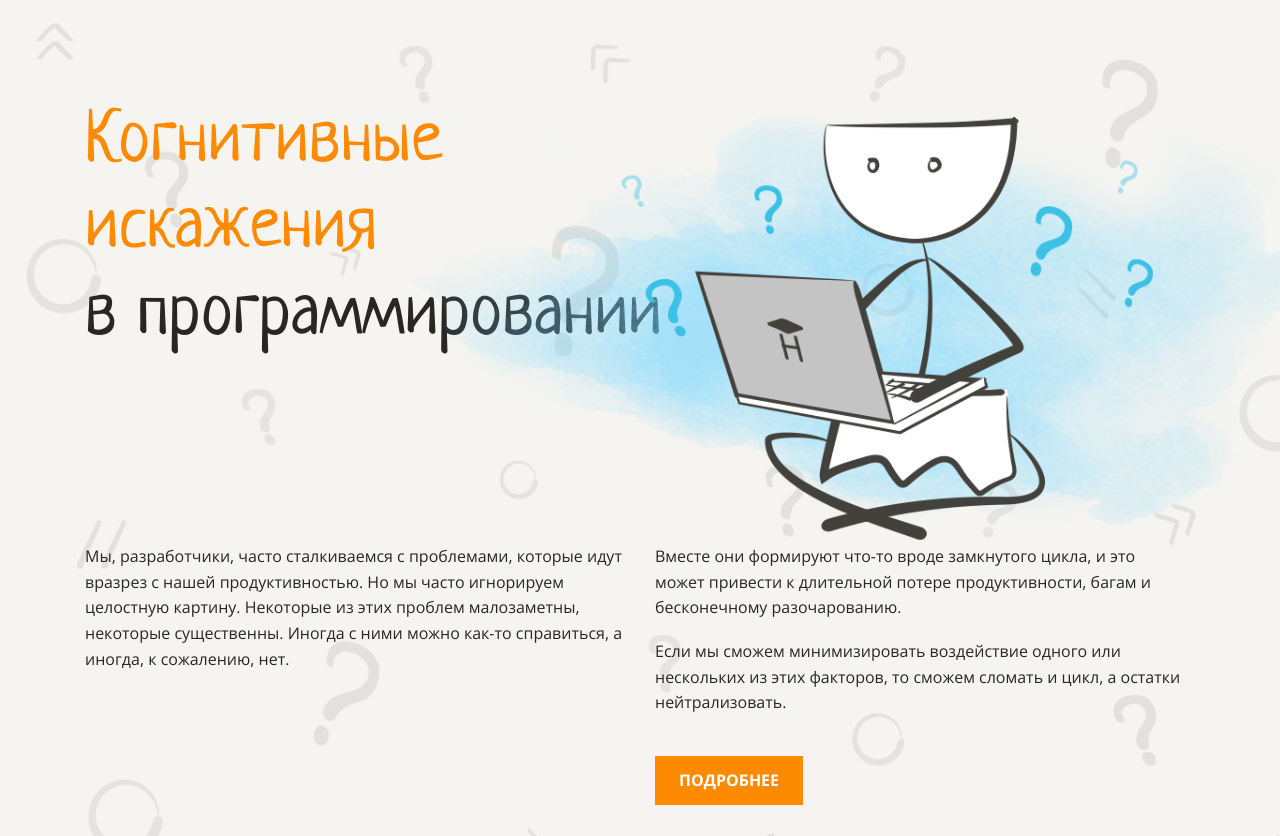
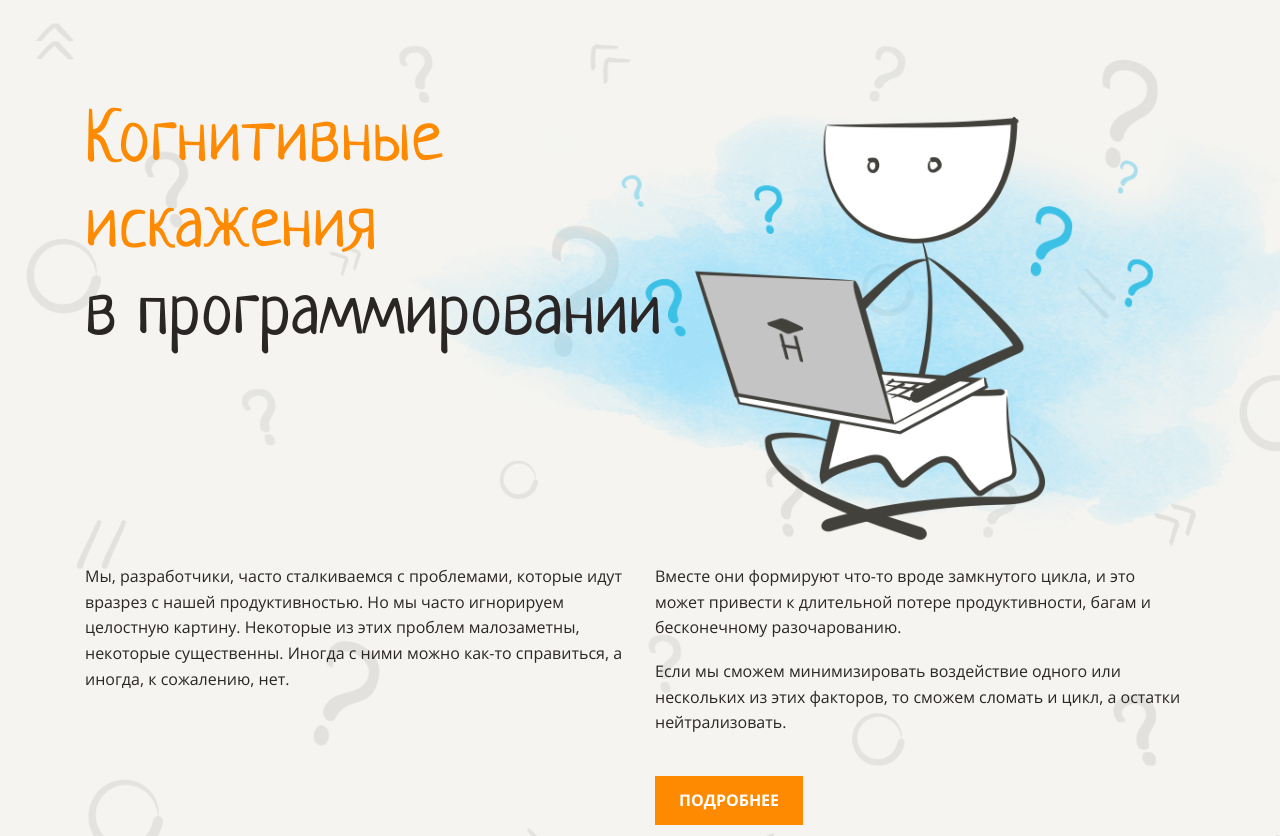
Before and after one commit to bril95/layout-designer-project-58, a website: page src/index.html in a window 1280 px wide. Shown: the top 836 px of the page. Drawn offline with Linux system fonts and the light colour scheme.

Commit message:
fix header

```diff
--- a/src/styles/styles.css
+++ b/src/styles/styles.css
@@ -126,13 +126,15 @@ header {
   width: 100%;
   position: relative;
   margin-top: 0;
-  margin-bottom: 185px;
+  margin-bottom: 0;
+  z-index: 2;
 }
 
 .header-about {
   display: flex;
   flex-direction: column;
   align-items: center;
+  margin-top: 205px;
 }
 
 .paragraphs {
```
